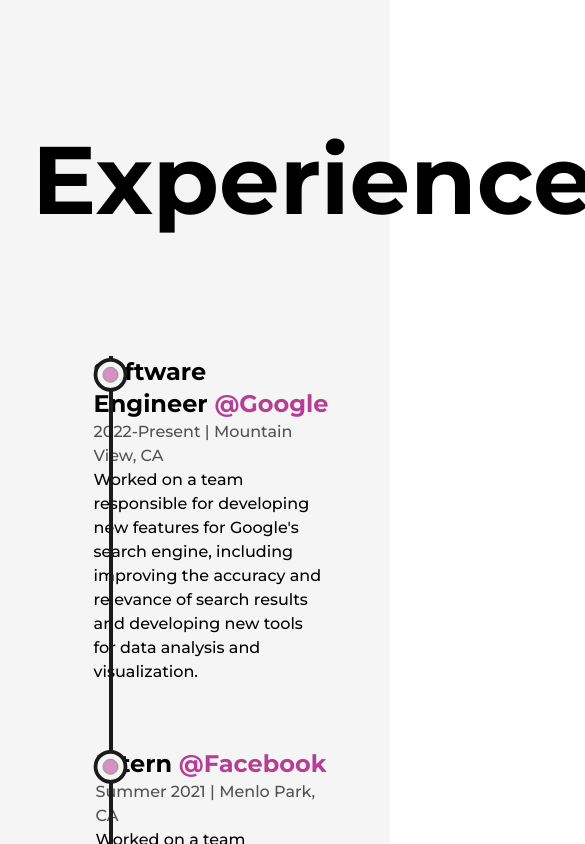
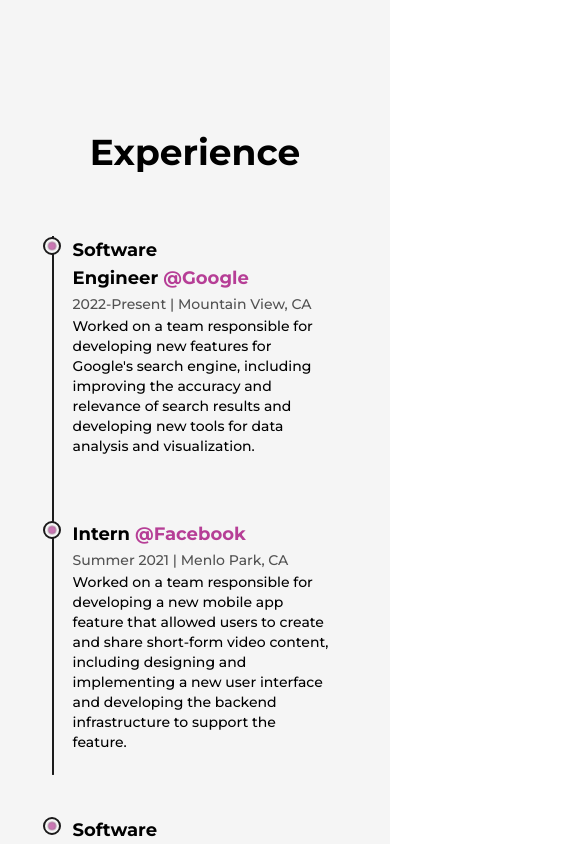
Before and after one commit to ewilkinsiii/Next.js-Developer-Portfolio, a Next.js app: page /about in a window 390 px wide. Shown: the part 2540-3384 px from the top of the page, 585 px wide, since content can reach past the window. Built offline with nearby package versions, Linux system fonts and the light colour scheme.

Commit message:
education and experience sections responsive

```diff
--- a/src/components/Education.js
+++ b/src/components/Education.js
@@ -8,7 +8,7 @@
     <li
       ref={ref}
       className="my-8 first:mt-0 last:mb-0 w-[60%]
-          mx-auto flex flex-col items-center justify-between"
+          mx-auto flex flex-col items-center justify-between md:w-[80%]"
       //key={props.id}
     >
       <LiIcon reference={ref} />
@@ -17,11 +17,13 @@
         whileInView={{ y: 0 }}
         transition={{ duration: 0.5, type: "spring" }}
       >
-        <h3 className="capitalize font-bold text-2xl">{type}</h3>
-        <span className="capitalize font-medium text-dark/75 dark:text-light/75">
+        <h3 className="capitalize font-bold text-2xl sm:text-xl xs:text-lg">
+          {type}
+        </h3>
+        <span className="capitalize font-medium text-dark/75 dark:text-light/75 xs:text-sm">
           {time} | {place}
         </span>
-        <p className="font-medium w-full">{info}</p>
+        <p className="font-medium w-full md:text-sm">{info}</p>
       </motion.div>
     </li>
   );
@@ -36,15 +38,18 @@
 
   return (
     <div className="my-64">
-      <h2 className="font-bold text-8xl mb-32 w-full text-center">Education</h2>
+      <h2 className="font-bold text-8xl mb-32 w-full text-center md:text-6xl xs:text-4xl md:mb-16">
+        Education
+      </h2>
 
-      <div ref={ref} className="relative w-[75%] mx-auto">
+      <div ref={ref} className="relative w-[75%] mx-auto lg:w-[90%] md:w-full">
         <motion.div
           style={{ scaleY: scrollYProgress }}
-          className="absolute left-9 top-0 w-[4px] h-full bg-dark origin-top dark:bg-light"
+          className="absolute left-9 top-0 w-[4px] h-full bg-dark origin-top dark:bg-light
+          md:w-[2px] md:left-[30px] xs:left-[20px]"
         />
 
-        <ul className="w-full flex flex-col items-start justify-between ml-4">
+        <ul className="w-full flex flex-col items-start justify-between ml-4 xs:ml-2">
           <Details
             type="Bachelor Of Science In Computer Science"
             time="2016-2020"
--- a/src/components/Experience.js
+++ b/src/components/Experience.js
@@ -8,7 +8,8 @@
     <li
       ref={ref}
       className="my-8 first:mt-0 last:mb-0 w-[60%]
-          mx-auto flex flex-col items-center justify-between"
+          mx-auto flex flex-col items-center justify-between
+          md:w-[80%]"
       //key={props.id}
     >
       <LiIcon reference={ref} />
@@ -17,7 +18,7 @@
         whileInView={{ y: 0 }}
         transition={{ duration: 0.5, type: "spring" }}
       >
-        <h3 className="capitalize font-bold text-2xl">
+        <h3 className="capitalize font-bold text-2xl sm:text-xl xs:text-lg">
           {position}&nbsp;
           <a
             href={companyLink}
@@ -27,10 +28,10 @@
             @{company}
           </a>
         </h3>
-        <span className="capitalize font-medium text-dark/75 dark:text-light/75">
+        <span className="capitalize font-medium text-dark/75 dark:text-light/75 xs:text-sm">
           {time} | {address}
         </span>
-        <p className="font-medium w-full">{work}</p>
+        <p className="font-medium w-full md:text-sm">{work}</p>
       </motion.div>
     </li>
   );
@@ -45,18 +46,18 @@
 
   return (
     <div className="my-64">
-      <h2 className="font-bold text-8xl mb-32 w-full text-center">
+      <h2 className="font-bold text-8xl mb-32 w-full text-center md:text-6xl xs:text-4xl md:mb-16">
         Experience
       </h2>
 
-      <div ref={ref} className="relative w-[75%] mx-auto">
+      <div ref={ref} className="relative w-[75%] mx-auto lg:w-[90%] md:w-full">
         <motion.div
           style={{ scaleY: scrollYProgress }}
           className="absolute left-9 top-0 w-[4px] h-full bg-dark origin-top
-          dark:bg-light"
+          dark:bg-light md:w-[2px] md:left-[30px] xs:left-[20px]"
         />
 
-        <ul className="w-full flex flex-col items-start justify-between ml-4">
+        <ul className="w-full flex flex-col items-start justify-between ml-4 xs:ml-2">
           <Details
             position="Software Engineer"
             company="Google"
--- a/src/components/LiIcon.js
+++ b/src/components/LiIcon.js
@@ -9,7 +9,12 @@
 
   return (
     <figure className="stroke-dark absolute left-0 dark:stroke-light">
-      <svg className="-rotate-90" width="75" height="75" viewBox="0 0 100 100">
+      <svg
+        className="-rotate-90 md:w-[60px] md:h-[60px] xs:w-[40px] xs:h-[40px]"
+        width="75"
+        height="75"
+        viewBox="0 0 100 100"
+      >
         <circle
           cx="75"
           cy="50"
```
